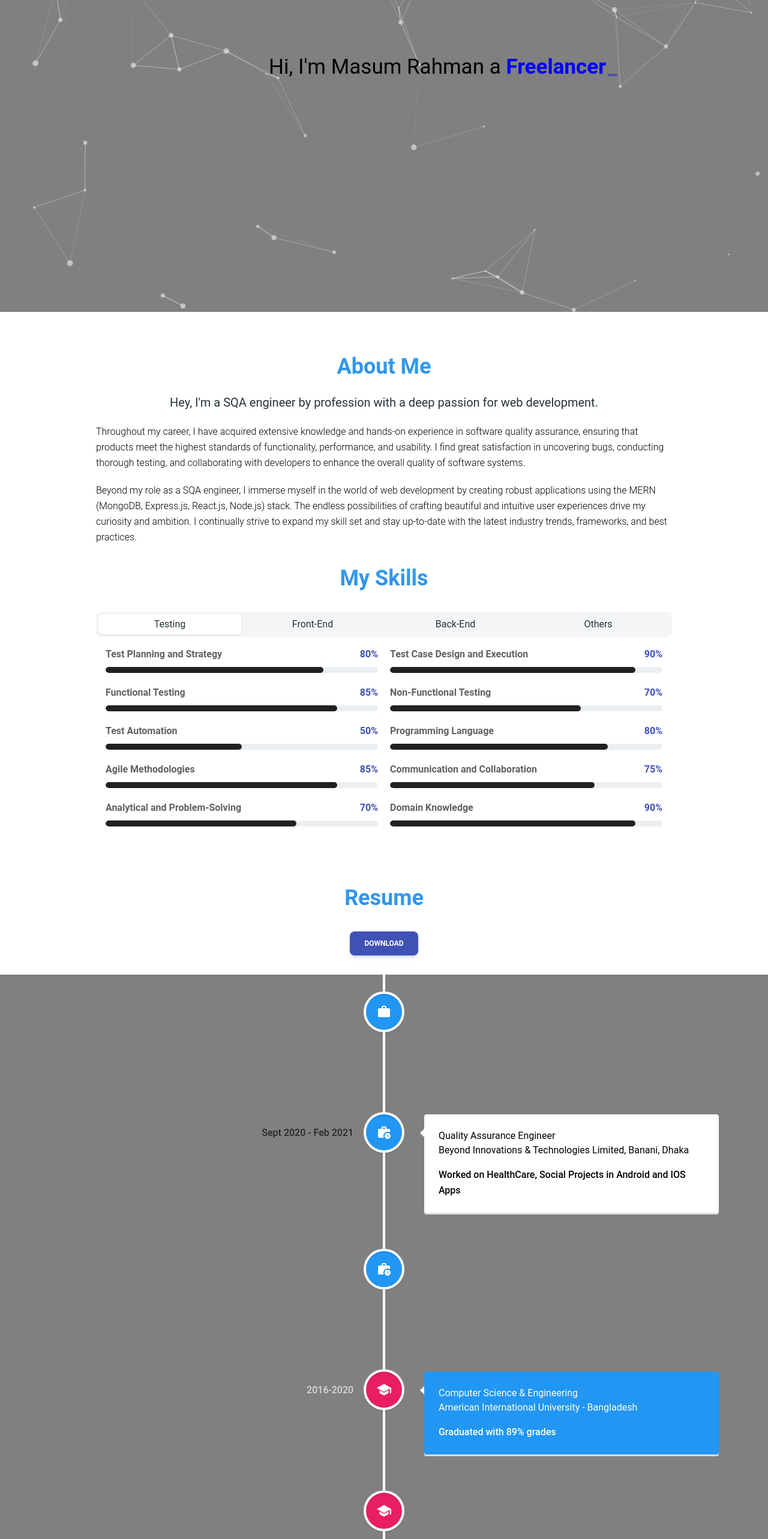
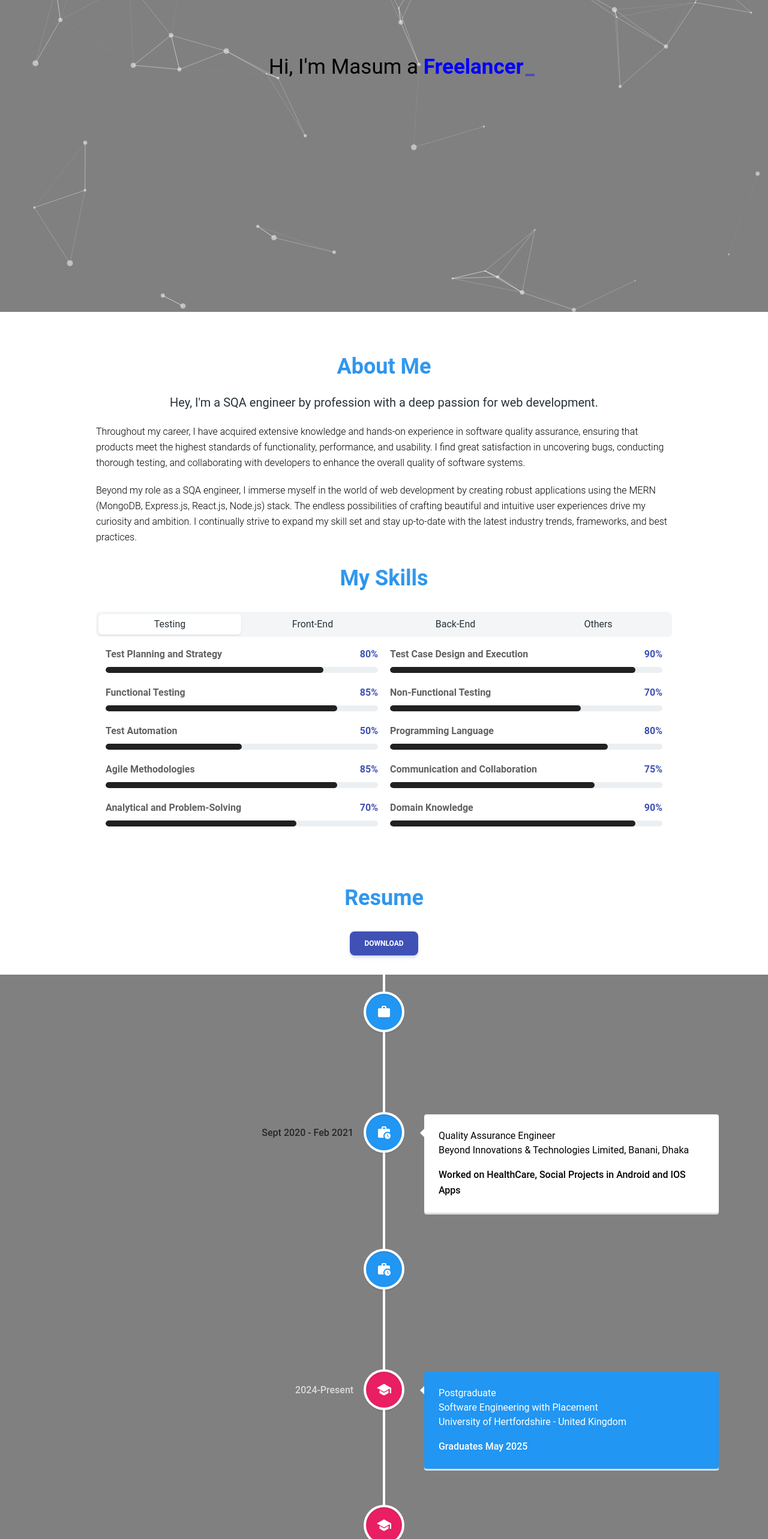
Before and after one commit to masum73/masum-react-portfolio, a React (Vite) app: page / in a window 1280 px wide. Shown: the part 234-2800 px from the top of the page at 60% size. Built offline with nearby package versions, Linux system fonts and the light colour scheme.

Commit message:
updated in Feb - 2024

```diff
--- a/index.html
+++ b/index.html
@@ -4,7 +4,7 @@
     <meta charset="UTF-8" />
     <link rel="icon" type="image/svg+xml" href="/vite.svg" />
     <meta name="viewport" content="width=device-width, initial-scale=1.0" />
-    <title>Masum Rahman || Portfolio</title>
+    <title>Masum || Portfolio</title>
   </head>
   <body>
     <div id="root"></div>
--- a/src/components/Home/Home/Banner.jsx
+++ b/src/components/Home/Home/Banner.jsx
@@ -1,11 +1,11 @@
-import React from 'react';
+import React from "react";
 import { useCallback } from "react";
 import Particles from "react-particles";
 import { loadFull } from "tsparticles";
-import { Typewriter } from 'react-simple-typewriter'
+import { Typewriter } from "react-simple-typewriter";
 
 const Banner = () => {
-    const particlesInit = useCallback(async engine => {
+  const particlesInit = useCallback(async (engine) => {
     console.log(engine);
     // you can initiate the tsParticles instance (engine) here, adding custom shapes or presets
     // this loads the tsparticles package bundle, it's the easiest method for getting everything ready
@@ -13,14 +13,14 @@ const Banner = () => {
     await loadFull(engine);
   }, []);
 
-    const particlesLoaded = useCallback(async container => {
+  const particlesLoaded = useCallback(async (container) => {
     await console.log(container);
   }, []);
 
   return (
-        <div id='banner'>
+    <div id="banner">
       <Particles
-                height='85vh'
+        height="85vh"
         id="tsparticles"
         init={particlesInit}
         loaded={particlesLoaded}
@@ -32,7 +32,7 @@ const Banner = () => {
           },
           fullScreen: {
             enable: false,
-                        zIndex: 1
+            zIndex: 1,
           },
           fpsLimit: 30,
           interactivity: {
@@ -100,18 +100,24 @@ const Banner = () => {
           },
           detectRetina: true,
         }}
+      ></Particles>
+      <div className="absolute" style={{ top: "30%", left: "35%" }}>
+        <h1
+          style={{
+            paddingTop: "5rem",
+            margin: "auto 0",
+            fontWeight: "normal",
+            fontSize: "35px",
+          }}
         >
-            </Particles>
-            <div className='absolute' style={{top: '30%', left: '35%' }}>
-                <h1 style={{ paddingTop: '5rem', margin: 'auto 0', fontWeight: 'normal', fontSize:'35px' }}>
-                    Hi, I'm Masum Rahman a {' '}
-                    <span style={{ color: 'blue', fontWeight: 'bold' }}>
+          Hi, I'm Masum a{" "}
+          <span style={{ color: "blue", fontWeight: "bold" }}>
             {/* Style will be inherited from the parent element */}
             <Typewriter
-                            words={['SQA Engineer', 'MERN Developer', 'Freelancer']}
-                            loop={1/0}
+              words={["SQA Engineer", "MERN Developer", "Freelancer"]}
+              loop={1 / 0}
               cursor
-                            cursorStyle='_'
+              cursorStyle="_"
               typeSpeed={70}
               deleteSpeed={50}
               delaySpeed={1000}
@@ -120,7 +126,6 @@ const Banner = () => {
             />
           </span>
         </h1>
-
       </div>
     </div>
   );
--- a/src/components/Home/Resume/Resume.jsx
+++ b/src/components/Home/Resume/Resume.jsx
@@ -1,122 +1,168 @@
-import { Button, Typography } from '@material-tailwind/react';
-import React from 'react';
-import { VerticalTimeline, VerticalTimelineElement } from 'react-vertical-timeline-component';
-import 'react-vertical-timeline-component/style.min.css';
+import { Button, Typography } from "@material-tailwind/react";
+import React from "react";
+import {
+  VerticalTimeline,
+  VerticalTimelineElement,
+} from "react-vertical-timeline-component";
+import "react-vertical-timeline-component/style.min.css";
 import { MdWork, MdWorkHistory } from "react-icons/md";
 import { IoSchoolSharp } from "react-icons/io5";
 import { PiCertificate } from "react-icons/pi";
 const Resume = () => {
   return (
-        <div id='resume' className='mx-auto pt-12'>
-            <Typography className='my-8 text-center' variant="h2" color="blue" textGradient>
+    <div id="resume" className="mx-auto pt-12">
+      <Typography
+        className="my-8 text-center"
+        variant="h2"
+        color="blue"
+        textGradient
+      >
         Resume
       </Typography>
-            <Button onClick={() => window.location.href = 'https://drive.google.com/uc?id=1acxZxdqLgBe0L0ceAd83yVaWCcbjEvKE&export=download'} color='indigo' className='flex justify-center items-center mx-auto my-8' ripple={true}>Download</Button>
+      <Button
+        onClick={() =>
+          (window.location.href =
+            "https://drive.google.com/uc?id=1U3BwAt-68yHZjCZ-A_MHys7GGwhvI5TR&export=download")
+        }
+        color="indigo"
+        className="flex justify-center items-center mx-auto my-8"
+        ripple={true}
+      >
+        Download
+      </Button>
 
-            <div className='px-5' style={{ backgroundColor: "#808080" }}>
+      <div className="px-5" style={{ backgroundColor: "#808080" }}>
         <VerticalTimeline>
-
           <VerticalTimelineElement
             className="vertical-timeline-element--work"
-                        contentStyle={{ background: 'rgb(33, 150, 243)', color: '#fff' }}
-                        contentArrowStyle={{ borderRight: '7px solid  rgb(33, 150, 243)' }}
-                        date="Feb 2021 - present"
-                        iconStyle={{ background: 'rgb(33, 150, 243)', color: '#fff' }}
+            contentStyle={{ background: "rgb(33, 150, 243)", color: "#fff" }}
+            contentArrowStyle={{ borderRight: "7px solid  rgb(33, 150, 243)" }}
+            date="Feb 2021 - Jan 2024"
+            iconStyle={{ background: "rgb(33, 150, 243)", color: "#fff" }}
             icon={<MdWork />}
           >
-                        <h3 className="vertical-timeline-element-title">Software Quality Assurance Engineer</h3>
-                        <h4 className="vertical-timeline-element-subtitle">ReliSource Technologies LTD, Gulshan, Dhaka</h4>
-                        <p>
-                            Working on a Financial Project in Web
-                        </p>
+            <h3 className="vertical-timeline-element-title">
+              Software Quality Assurance Engineer
+            </h3>
+            <h4 className="vertical-timeline-element-subtitle">
+              ReliSource Technologies LTD, Gulshan, Dhaka
+            </h4>
+            <p>Working on a Financial Project in Web</p>
           </VerticalTimelineElement>
           <VerticalTimelineElement
             className="vertical-timeline-element--work"
             date="Sept 2020 - Feb 2021"
-                        iconStyle={{ background: 'rgb(33, 150, 243)', color: '#fff' }}
+            iconStyle={{ background: "rgb(33, 150, 243)", color: "#fff" }}
             icon={<MdWorkHistory />}
           >
-                        <h3 className="vertical-timeline-element-title">Quality Assurance Engineer</h3>
-                        <h4 className="vertical-timeline-element-subtitle">Beyond Innovations & Technologies Limited, Banani, Dhaka</h4>
-                        <p>
-                            Worked on HealthCare, Social Projects in Android and IOS Apps
-                        </p>
+            <h3 className="vertical-timeline-element-title">
+              Quality Assurance Engineer
+            </h3>
+            <h4 className="vertical-timeline-element-subtitle">
+              Beyond Innovations & Technologies Limited, Banani, Dhaka
+            </h4>
+            <p>Worked on HealthCare, Social Projects in Android and IOS Apps</p>
           </VerticalTimelineElement>
           <VerticalTimelineElement
             className="vertical-timeline-element--work"
             date="Oct 2019 - Jan 2020"
-                        iconStyle={{ background: 'rgb(33, 150, 243)', color: '#fff' }}
+            iconStyle={{ background: "rgb(33, 150, 243)", color: "#fff" }}
             icon={<MdWorkHistory />}
           >
             <h3 className="vertical-timeline-element-title">
-                            Information Technology Assistant (Internship)</h3>
-                        <h4 className="vertical-timeline-element-subtitle">The City Bank Ltd, Gulshan, Dhaka</h4>
-                        <p>
-                            Worked on core banking software project
-                        </p>
+              Information Technology Assistant (Internship)
+            </h3>
+            <h4 className="vertical-timeline-element-subtitle">
+              The City Bank Ltd, Gulshan, Dhaka
+            </h4>
+            <p>Worked on core banking software project</p>
           </VerticalTimelineElement>
-
 
           <VerticalTimelineElement
             className="vertical-timeline-element--education"
-                        contentStyle={{ background: 'rgb(33, 150, 243)', color: '#fff' }}
-                        date="2016-2020"
-                        iconStyle={{ background: 'rgb(233, 30, 99)', color: '#fff' }}
+            contentStyle={{ background: "rgb(33, 150, 243)", color: "#fff" }}
+            date="2024-Present"
+            iconStyle={{ background: "rgb(233, 30, 99)", color: "#fff" }}
             icon={<IoSchoolSharp />}
           >
-                        <h3 className="vertical-timeline-element-title">Computer Science & Engineering</h3>
-                        <h4 className="vertical-timeline-element-subtitle">American International University - Bangladesh</h4>
-                        <p>
-                            Graduated with 89% grades
-                        </p>
+            <h3 className="vertical-timeline-element-title">Postgraduate</h3>
+            <h3 className="vertical-timeline-element-title">
+              Software Engineering with Placement
+            </h3>
+            <h4 className="vertical-timeline-element-subtitle">
+              University of Hertfordshire - United Kingdom
+            </h4>
+            <p>Graduates May 2025</p>
+          </VerticalTimelineElement>
+          <VerticalTimelineElement
+            className="vertical-timeline-element--education"
+            date="2016-2020"
+            iconStyle={{ background: "rgb(233, 30, 99)", color: "#fff" }}
+            icon={<IoSchoolSharp />}
+          >
+            <h3 className="vertical-timeline-element-title">Undergraduate</h3>
+            <h3 className="vertical-timeline-element-title">
+              Computer Science & Engineering
+            </h3>
+            <h4 className="vertical-timeline-element-subtitle">
+              American International University - Bangladesh
+            </h4>
+            <p>Graduated with 89% grades</p>
           </VerticalTimelineElement>
           <VerticalTimelineElement
             className="vertical-timeline-element--education"
             date="2014-2015"
-                        iconStyle={{ background: 'rgb(233, 30, 99)', color: '#fff' }}
+            iconStyle={{ background: "rgb(233, 30, 99)", color: "#fff" }}
             icon={<IoSchoolSharp />}
           >
             <h3 className="vertical-timeline-element-title">HSC</h3>
-                        <h4 className="vertical-timeline-element-subtitle">Govt. M.M. City College, Khulna</h4>
-                        <p>
-                            Passed with 81% grades
-                        </p>
+            <h4 className="vertical-timeline-element-subtitle">
+              Govt. M.M. City College, Khulna
+            </h4>
+            <p>Passed with 81% grades</p>
           </VerticalTimelineElement>
           <VerticalTimelineElement
             className="vertical-timeline-element--education"
             date="2012-2013"
-                        iconStyle={{ background: 'rgb(233, 30, 99)', color: '#fff' }}
+            iconStyle={{ background: "rgb(233, 30, 99)", color: "#fff" }}
             icon={<IoSchoolSharp />}
           >
             <h3 className="vertical-timeline-element-title">SSC</h3>
-                        <h4 className="vertical-timeline-element-subtitle">Khulna Zilla School, Khulna</h4>
-                        <p>
-                            Passed with 100% grades
-                        </p>
+            <h4 className="vertical-timeline-element-subtitle">
+              Khulna Zilla School, Khulna
+            </h4>
+            <p>Passed with 100% grades</p>
           </VerticalTimelineElement>
 
           <VerticalTimelineElement
             className="vertical-timeline-element--certificates"
-                        contentStyle={{ background: 'rgb(33, 150, 243)', color: '#fff' }}
+            contentStyle={{ background: "rgb(33, 150, 243)", color: "#fff" }}
             date="August-2023"
-                        iconStyle={{ background: 'rgb(16, 204, 82)', color: '#fff' }}
+            iconStyle={{ background: "rgb(16, 204, 82)", color: "#fff" }}
             icon={<PiCertificate />}
           >
-                        <h3 className="vertical-timeline-element-title">Complete Web Development Course With Jhankar Mahbub</h3>
-                        <h4 className="vertical-timeline-element-subtitle">By Programming Hero</h4>
+            <h3 className="vertical-timeline-element-title">
+              Complete Web Development Course With Jhankar Mahbub
+            </h3>
+            <h4 className="vertical-timeline-element-subtitle">
+              By Programming Hero
+            </h4>
           </VerticalTimelineElement>
 
           <VerticalTimelineElement
             className="vertical-timeline-element--certificates"
-                        contentStyle={{ background: 'rgb(33, 150, 243)', color: '#fff' }}
+            contentStyle={{ background: "rgb(33, 150, 243)", color: "#fff" }}
             date="June-2021"
-                        iconStyle={{ background: 'rgb(16, 204, 82)', color: '#fff' }}
+            iconStyle={{ background: "rgb(16, 204, 82)", color: "#fff" }}
             icon={<PiCertificate />}
           >
-                        <h3 className="vertical-timeline-element-title">ISTQB® Certified Tester, Foundation Level</h3>
-                        <h4 className="vertical-timeline-element-subtitle">Credential ID 21-CTFL-191151-12</h4>
+            <h3 className="vertical-timeline-element-title">
+              ISTQB® Certified Tester, Foundation Level
+            </h3>
+            <h4 className="vertical-timeline-element-subtitle">
+              Credential ID 21-CTFL-191151-12
+            </h4>
           </VerticalTimelineElement>
-
         </VerticalTimeline>
       </div>
     </div>
--- a/src/components/Shared/Footer/Footer.jsx
+++ b/src/components/Shared/Footer/Footer.jsx
@@ -1,4 +1,4 @@
-import React from 'react';
+import React from "react";
 import { Typography } from "@material-tailwind/react";
 
 const currentYear = new Date().getFullYear();
@@ -12,8 +12,7 @@ const Footer = () => {
             variant="large"
             className="mb-4 mx-auto text-center font-normal text-blue-gray-900 md:mb-0"
           >
-                        &copy; {currentYear} Masum Rahman. All
-                        Rights Reserved.
+            &copy; {currentYear} Masum. All Rights Reserved.
           </Typography>
           {/* <div className="flex gap-4 text-blue-gray-900 sm:justify-center">
                         <Typography as="a" href="#" className="opacity-80 transition-opacity hover:opacity-100">
@@ -47,7 +46,6 @@ const Footer = () => {
                     </div> */}
         </div>
       </div>
-
     </footer>
   );
 };
--- a/src/components/Shared/NavBar/NavBar.jsx
+++ b/src/components/Shared/NavBar/NavBar.jsx
@@ -1,4 +1,4 @@
-import React from 'react';
+import React from "react";
 import {
   Navbar,
   MobileNav,
@@ -7,7 +7,7 @@ import {
   IconButton,
   Card,
 } from "@material-tailwind/react";
-import AnchorLink from 'react-anchor-link-smooth-scroll';
+import AnchorLink from "react-anchor-link-smooth-scroll";
 
 const NavBar = () => {
   const [openNav, setOpenNav] = React.useState(false);
@@ -72,13 +72,13 @@ const NavBar = () => {
             className="mr-4 cursor-pointer py-1.5 font-medium text-lg"
           >
             <AnchorLink href="#banner" className="flex items-center">
-                            Masum Rahman
+              A Z M MASUM UR RAHMAN
             </AnchorLink>
           </Typography>
           <div className="flex items-center gap-4">
             <div className="mr-4 hidden lg:block">{navList}</div>
 
-                        <AnchorLink href='#contact'>
+            <AnchorLink href="#contact">
               <Button
                 variant="gradient"
                 size="sm"
@@ -130,12 +130,11 @@ const NavBar = () => {
         <MobileNav open={openNav}>
           {navList}
 
-                    <AnchorLink href='#contact'>
+          <AnchorLink href="#contact">
             <Button variant="gradient" size="sm" fullWidth className="mb-2">
               Hire Me
             </Button>
           </AnchorLink>
-
         </MobileNav>
       </Navbar>
     </>
```
Lines whose indentation alone changed are shown as unchanged.
